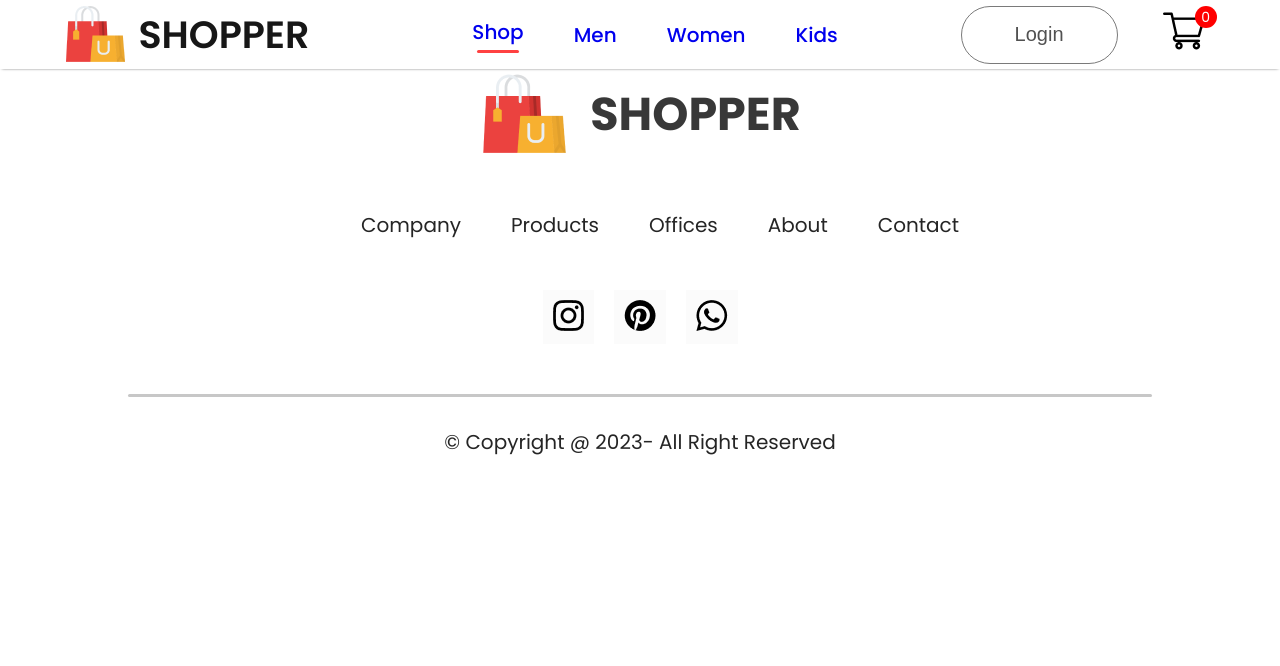
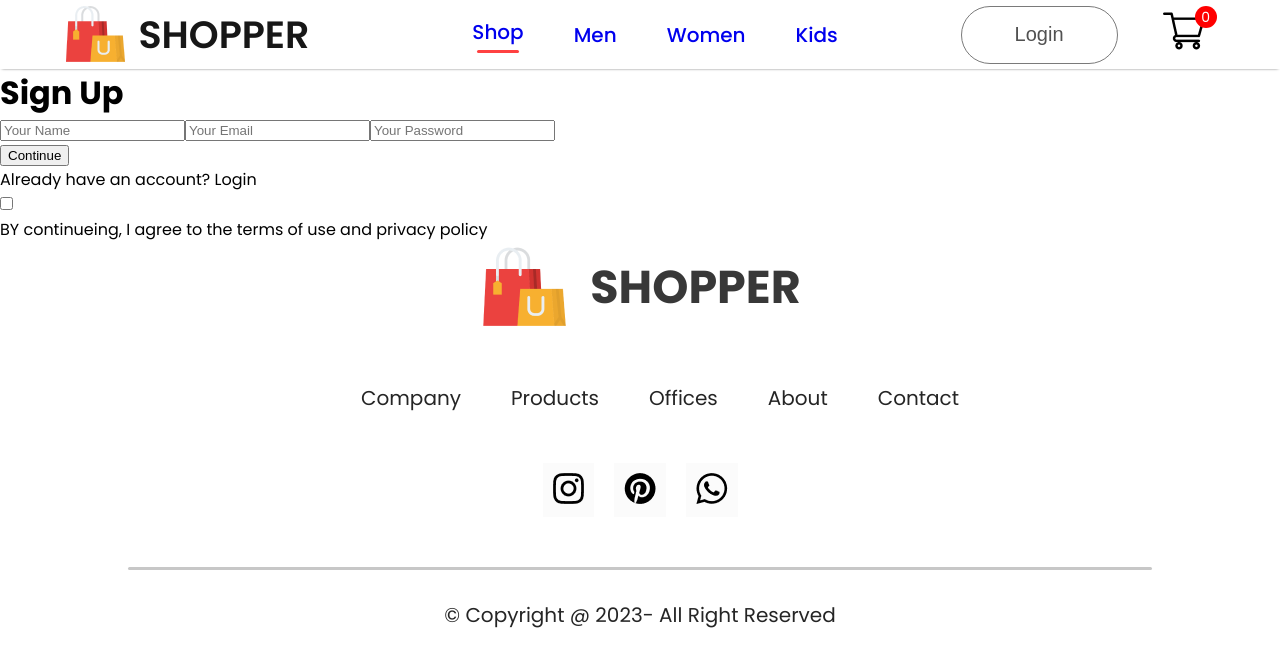
Before and after one commit to KevinShehan/e-commerce, a React (Create React App) app: page /login in a window 1280 px wide. Shown: the top 666 px of the page. Built offline with nearby package versions, Linux system fonts and the light colour scheme.

Commit message:
loginsignup html structure created

```diff
--- a/src/Pages/LoginSignup.jsx
+++ b/src/Pages/LoginSignup.jsx
@@ -4,7 +4,20 @@ const LoginSignup = () => {
   return (
     <div className='loginsignup'>
       <div className="loginsignup-container">
-
+        <h1>Sign Up</h1>
+        <div className="loginsignup-fields">
+          <input type="text" name="" id="" placeholder='Your Name' />
+          <input type="email" name="" id="" placeholder='Your Email' />
+          <input type="password" name="" id="" placeholder='Your Password' />
+        </div>
+        <button>Continue</button>
+        <p className="loginsignup-login">
+          Already have an account? <span>Login</span>
+        </p>
+        <div className="loginsignup-agree">
+          <input type="checkbox" name="" id="" />
+          <p>BY continueing, I agree to the terms of use and privacy policy</p>
+        </div>
       </div>
     </div>
   )
```
